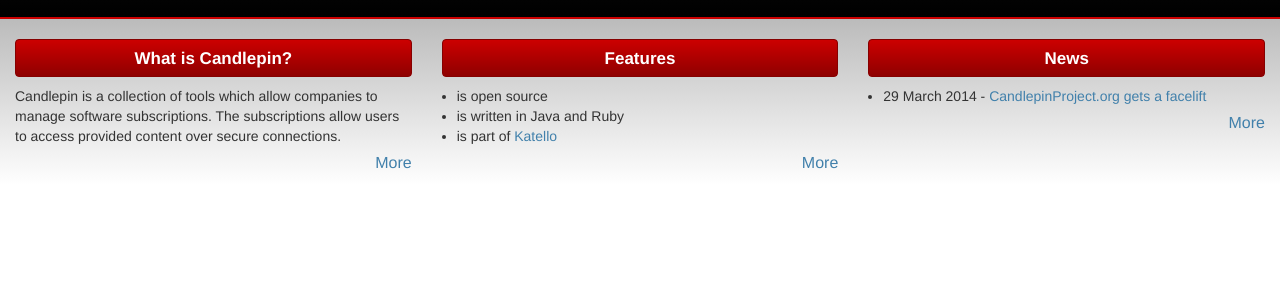
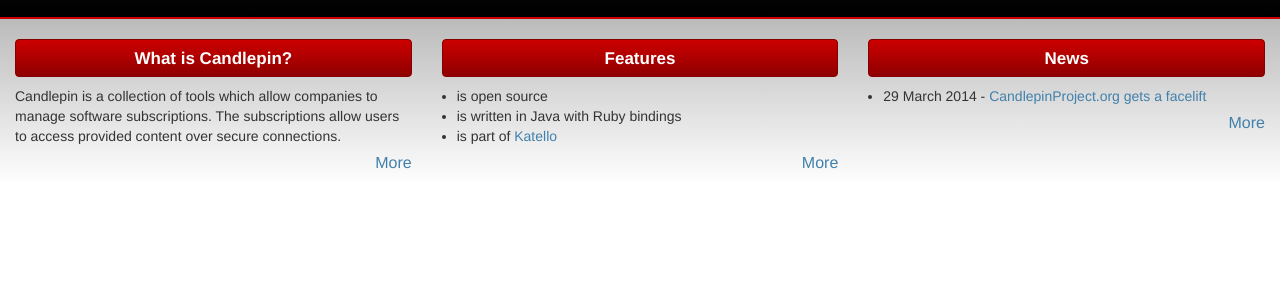
Before and after one commit to candlepin/candlepin.github.io, a Jekyll site: the page built from index.html, in a window 1280 px wide. Shown: the part 387-687 px from the top of the page. Built offline with Jekyll 4.4.1, drawn with Linux system fonts in a browser that asks for light colours; nearby versions of some CDN libraries; comment, search, counter and statistics services are not loaded.

Commit message:
Promote new Ruby bindings.

```diff
--- a/index.html
+++ b/index.html
@@ -50,7 +50,7 @@
         </h3>
         <ul>
           <li>is open source</li>
-          <li>is written in Java and Ruby</li>
+          <li>is written in Java with Ruby bindings</li>
           <li>is part of <a href="http://www.katello.org">Katello</a></li>
         </ul>
         <a class="more-link" href="{{ features_link }}">More</a>
```
